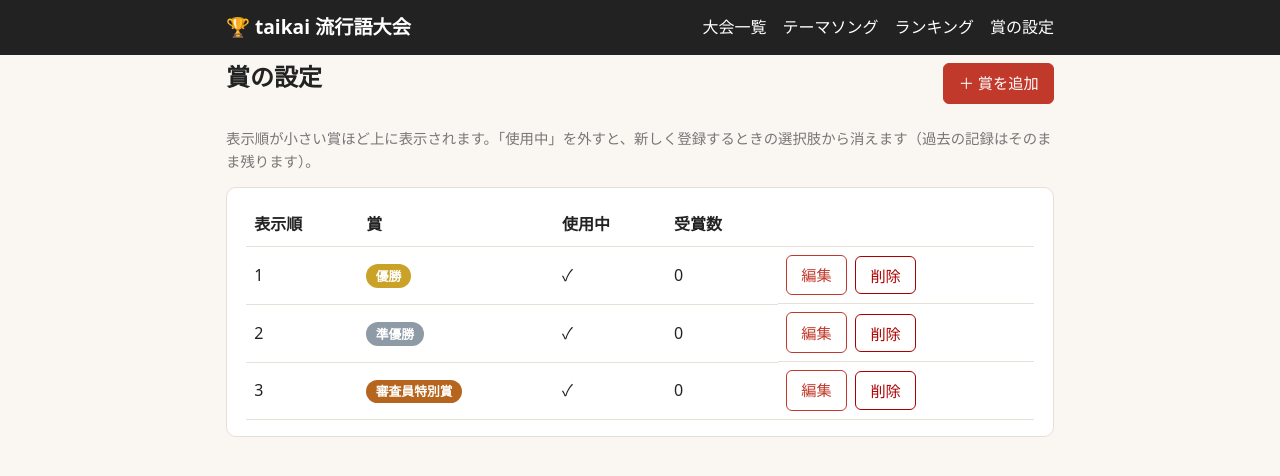
After one commit to masat0shi/taikai, a Django app: page /awards/ in a window 1280 px wide. The commit adds this page. Shown: the top 476 px of the page. Run offline with Django 4.2, Linux system fonts and the light colour scheme; data comes from the database, SQL or seed files in the repository; data that the repository does not hold is empty.

Commit message:
管理画面を廃止し、賞の設定を通常画面で行えるようにする
- /admin と django.contrib.admin を削除（管理者アカウント不要に）
- 「賞の設定」ページで賞の追加・編集・使用停止・削除（未使用のみ）
- エラーメッセージの表示色を追加

Co-Authored-By: Claude Opus 5.5 <noreply@anthropic.com>

```diff
--- a/config/settings.py
+++ b/config/settings.py
@@ -48,7 +48,6 @@ if not DEBUG:
 
 INSTALLED_APPS = [
     'contests',
-    'django.contrib.admin',
     'django.contrib.auth',
     'django.contrib.contenttypes',
     'django.contrib.sessions',
@@ -138,7 +137,7 @@ USE_TZ = True
 # https://docs.djangoproject.com/en/4.2/howto/static-files/
 
 STATIC_URL = 'static/'
-# collectstatic なしで管理画面の CSS 等を配信する（Vercel のビルド手順を簡単にするため）
+# collectstatic なしで静的ファイルを配信する（Vercel のビルド手順を簡単にするため）
 WHITENOISE_USE_FINDERS = True
 
 MEDIA_URL = 'media/'
--- a/config/urls.py
+++ b/config/urls.py
@@ -1,9 +1,7 @@
 from django.conf import settings
 from django.conf.urls.static import static
-from django.contrib import admin
 from django.urls import include, path
 
 urlpatterns = [
-    path('admin/', admin.site.urls),
     path('', include('contests.urls')),
 ] + static(settings.MEDIA_URL, document_root=settings.MEDIA_ROOT)
--- a/contests/forms.py
+++ b/contests/forms.py
@@ -4,6 +4,12 @@ from django.conf import settings
 from .models import Award, Contest, Entry, ThemeSong
 
 DATE_INPUT = forms.DateInput(attrs={"type": "date"}, format="%Y-%m-%d")
+
+
+class AwardForm(forms.ModelForm):
+    class Meta:
+        model = Award
+        fields = ["name", "order", "is_active"]
 
 
 class ContestForm(forms.ModelForm):
--- /dev/null
+++ b/contests/templates/contests/award_list.html
@@ -0,0 +1,33 @@
+{% extends "contests/base.html" %}
+{% block title %}賞の設定{% endblock %}
+{% block content %}
+<div class="row">
+  <h1>賞の設定</h1>
+  <a class="btn spacer" href="{% url 'contests:award_create' %}">＋ 賞を追加</a>
+</div>
+<p class="muted">表示順が小さい賞ほど上に表示されます。「使用中」を外すと、新しく登録するときの選択肢から消えます（過去の記録はそのまま残ります）。</p>
+<div class="card">
+  <table>
+    <thead><tr><th>表示順</th><th>賞</th><th>使用中</th><th>受賞数</th><th></th></tr></thead>
+    <tbody>
+    {% for a in awards %}
+      <tr>
+        <td>{{ a.order }}</td>
+        <td><span class="badge o{{ a.order }}">{{ a.name }}</span></td>
+        <td>{% if a.is_active %}✓{% else %}<span class="muted">停止中</span>{% endif %}</td>
+        <td>{{ a.entry_count }}</td>
+        <td class="row">
+          <a class="btn ghost" href="{% url 'contests:award_edit' a.pk %}">編集</a>
+          {% if not a.entry_count %}
+          <form class="inline" method="post" action="{% url 'contests:award_delete' a.pk %}"
+                onsubmit="return confirm('賞「{{ a.name|escapejs }}」を削除しますか？')">
+            {% csrf_token %}<button class="btn danger">削除</button>
+          </form>
+          {% endif %}
+        </td>
+      </tr>
+    {% endfor %}
+    </tbody>
+  </table>
+</div>
+{% endblock %}
--- a/contests/templates/contests/base.html
+++ b/contests/templates/contests/base.html
@@ -35,6 +35,7 @@
     .song { border-left:4px solid var(--gold); }
     .messages { list-style:none; padding:0; }
     .messages li { background:#e8f5e9; border:1px solid #b7dfb9; padding:.5rem .8rem; border-radius:6px; }
+    .messages li.error { background:#fdecea; border-color:#f5c2c0; }
     form p { margin:.8rem 0; }
     form label { display:block; font-weight:600; margin-bottom:.2rem; }
     input[type=text], input[type=url], input[type=date], input[type=search], select, textarea {
@@ -52,11 +53,11 @@
     <a href="{% url 'contests:contest_list' %}">大会一覧</a>
     <a href="{% url 'contests:song_list' %}">テーマソング</a>
     <a href="{% url 'contests:ranking' %}">ランキング</a>
-    <a href="{% url 'admin:index' %}">管理</a>
+    <a href="{% url 'contests:award_list' %}">賞の設定</a>
   </div>
 </header>
 <main class="wrap">
-  {% if messages %}<ul class="messages">{% for m in messages %}<li>{{ m }}</li>{% endfor %}</ul>{% endif %}
+  {% if messages %}<ul class="messages">{% for m in messages %}<li class="{{ m.tags }}">{{ m }}</li>{% endfor %}</ul>{% endif %}
   {% block content %}{% endblock %}
 </main>
 </body>
--- a/contests/urls.py
+++ b/contests/urls.py
@@ -17,5 +17,9 @@ urlpatterns = [
     path("songs/new/", views.song_create, name="song_create"),
     path("songs/<int:pk>/edit/", views.song_edit, name="song_edit"),
     path("songs/<int:pk>/delete/", views.song_delete, name="song_delete"),
+    path("awards/", views.award_list, name="award_list"),
+    path("awards/new/", views.award_create, name="award_create"),
+    path("awards/<int:pk>/edit/", views.award_edit, name="award_edit"),
+    path("awards/<int:pk>/delete/", views.award_delete, name="award_delete"),
     path("ranking/", views.ranking, name="ranking"),
 ]
--- a/contests/views.py
+++ b/contests/views.py
@@ -1,13 +1,13 @@
 import datetime
 
 from django.contrib import messages
-from django.db.models import Count, Q
+from django.db.models import Count, Max, Q
 from django.http import Http404
 from django.shortcuts import get_object_or_404, redirect, render
 from django.views.decorators.http import require_POST
 
-from .forms import ContestForm, EntryForm, ThemeSongForm
-from .models import Contest, Entry, ThemeSong
+from .forms import AwardForm, ContestForm, EntryForm, ThemeSongForm
+from .models import Award, Contest, Entry, ThemeSong
 
 
 def _contest_by_date(date_str):
@@ -136,6 +136,42 @@ def song_delete(request, pk):
     return redirect("contests:song_list")
 
 
+def award_list(request):
+    awards = Award.objects.annotate(entry_count=Count("entries"))
+    return render(request, "contests/award_list.html", {"awards": awards})
+
+
+def award_create(request):
+    next_order = (Award.objects.aggregate(m=Max("order"))["m"] or 0) + 1
+    form = AwardForm(request.POST or None, initial={"order": next_order})
+    if request.method == "POST" and form.is_valid():
+        award = form.save()
+        messages.success(request, f"賞「{award}」を追加しました。")
+        return redirect("contests:award_list")
+    return render(request, "contests/form.html", {"form": form, "title": "賞を追加"})
+
+
+def award_edit(request, pk):
+    award = get_object_or_404(Award, pk=pk)
+    form = AwardForm(request.POST or None, instance=award)
+    if request.method == "POST" and form.is_valid():
+        form.save()
+        messages.success(request, f"賞「{award}」を更新しました。")
+        return redirect("contests:award_list")
+    return render(request, "contests/form.html", {"form": form, "title": "賞を編集"})
+
+
+@require_POST
+def award_delete(request, pk):
+    award = get_object_or_404(Award, pk=pk)
+    if award.entries.exists():
+        messages.error(request, f"賞「{award}」は流行語で使われているため削除できません。代わりに「使用中」を外してください。")
+    else:
+        award.delete()
+        messages.success(request, f"賞「{award}」を削除しました。")
+    return redirect("contests:award_list")
+
+
 def ranking(request):
     """言った人ごとの受賞回数ランキング。"""
     speakers = (
```
Also changed, not shown: contests/admin.py (deleted, +0 -32 lines), contests/tests.py (+25 -0 lines), README.md, contests/migrations/0003_enable_rls.py.
